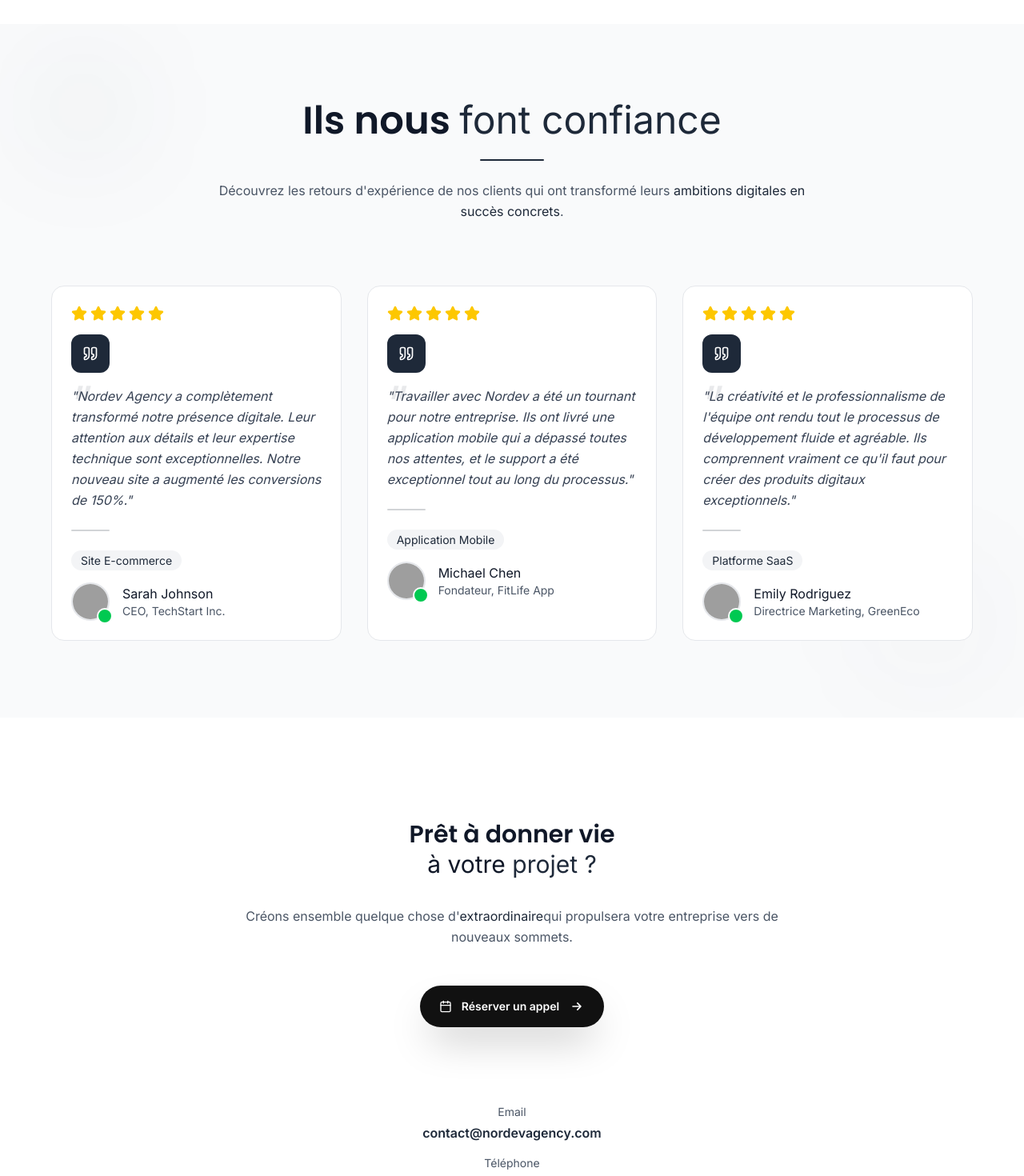
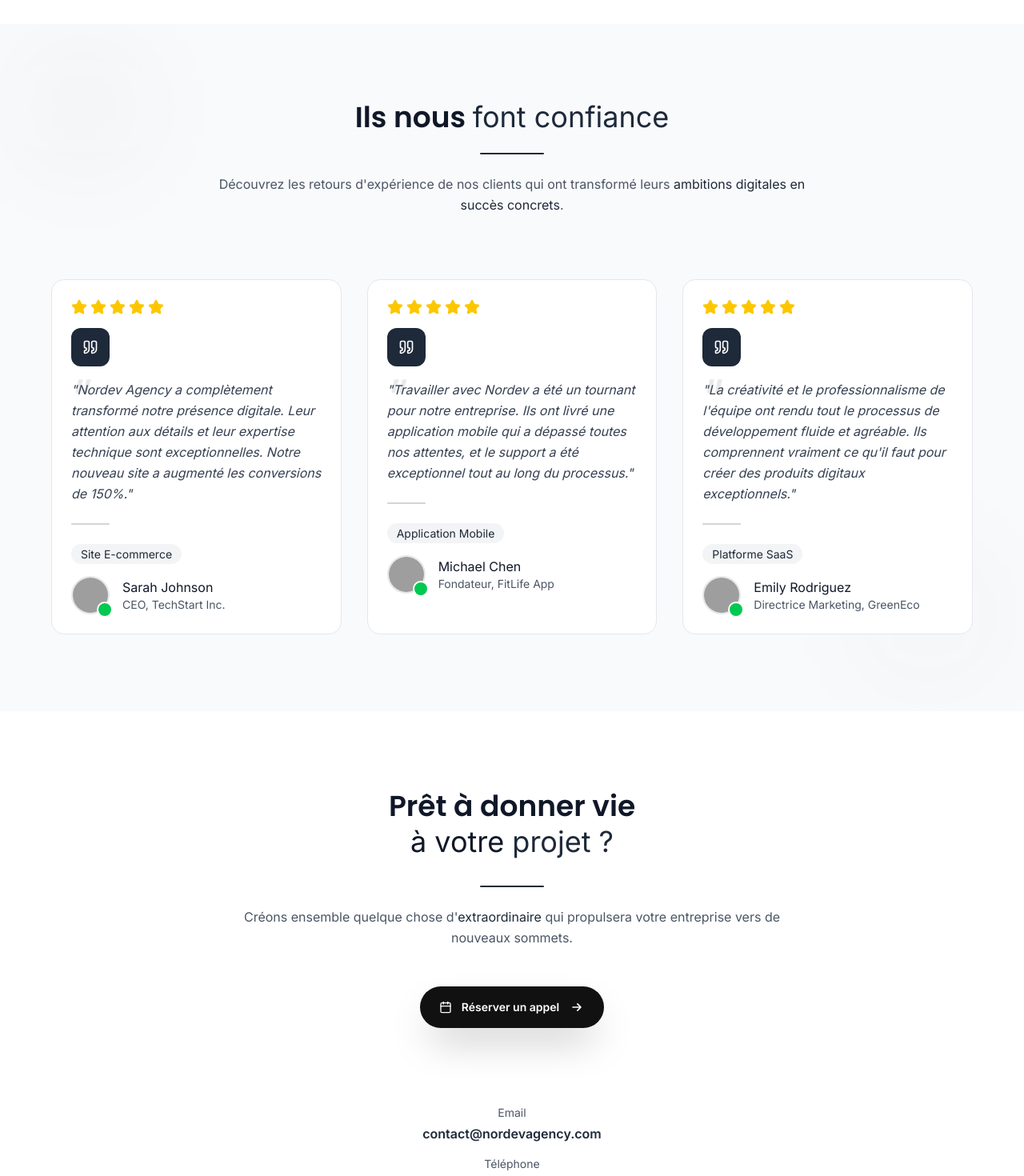
Before and after one commit to freddymk313/nordevagency, a Next.js app: page / in a window 1280 px wide. Shown: the part 5060-6530 px from the top of the page at 80% size. Built offline with nearby package versions, Linux system fonts and the light colour scheme; grey boxes are pictures that could not be loaded.

Commit message:
final cta 1

```diff
--- a/components/FinalCTA.tsx
+++ b/components/FinalCTA.tsx
@@ -2,7 +2,7 @@ import { ArrowRight, Calendar, Phone } from "lucide-react";
 
 const FinalCTA = () => {
   return (
-    <section id="contact" className="py-32 bg-white relative overflow-hidden">
+    <section id="contact" className="py-24 bg-white relative overflow-hidden">
       {/* Background elements sophistiqués */}
       {/* <div className="absolute top-0 left-0 w-full h-full">
         <div className="absolute top-10 left-10 w-72 h-72 bg-gray-800/5 rounded-full blur-3xl" />
@@ -24,16 +24,20 @@ const FinalCTA = () => {
           </div> */}
 
           {/* Titre principal */}
-          <h2 className="text-2xl md:text-3xl font-bold text-gray-900 mb-8 leading-tight">
+          <h2 className="text-2xl md:text-4xl font-bold text-gray-900 mb-8 leading-tight">
             Prêt à donner vie
             <span className="block">
               à votre <span className="text-gray-800">projet ?</span>
             </span>
           </h2>
+          {/* <h2 className="text-2xl md:text-4xl font-bold text-gray-900 mb-4 md:mb-6">
+            Prêt à donner vie <span className="text-gray-800">à votre projet ?</span>
+          </h2> */}
+          <div className="w-20 h-0.5 bg-gray-800 mx-auto mb-6 rounded-full" />
 
           {/* Description */}
           <p className="text-base text-gray-600 mb-12 max-w-2xl mx-auto leading-relaxed">
-            Créons ensemble quelque chose d'<span className="text-gray-800 font-semibold">extraordinaire</span>
+            Créons ensemble quelque chose d'<span className="text-gray-800 font-semibold">extraordinaire </span>
             qui propulsera votre entreprise vers de nouveaux sommets.
           </p>
 
--- a/components/Testimonials.tsx
+++ b/components/Testimonials.tsx
@@ -42,7 +42,7 @@ const Testimonials = () => {
               Témoignages clients
             </span>
           </div> */}
-          <h2 className="text-2xl md:text-5xl font-bold text-gray-900 mb-4 md:mb-6">
+          <h2 className="text-2xl md:text-4xl font-bold text-gray-900 mb-4 md:mb-6">
             Ils nous <span className="text-gray-800">font confiance</span>
           </h2>
           <div className="w-20 h-0.5 bg-gray-800 mx-auto mb-6 rounded-full" />
```
